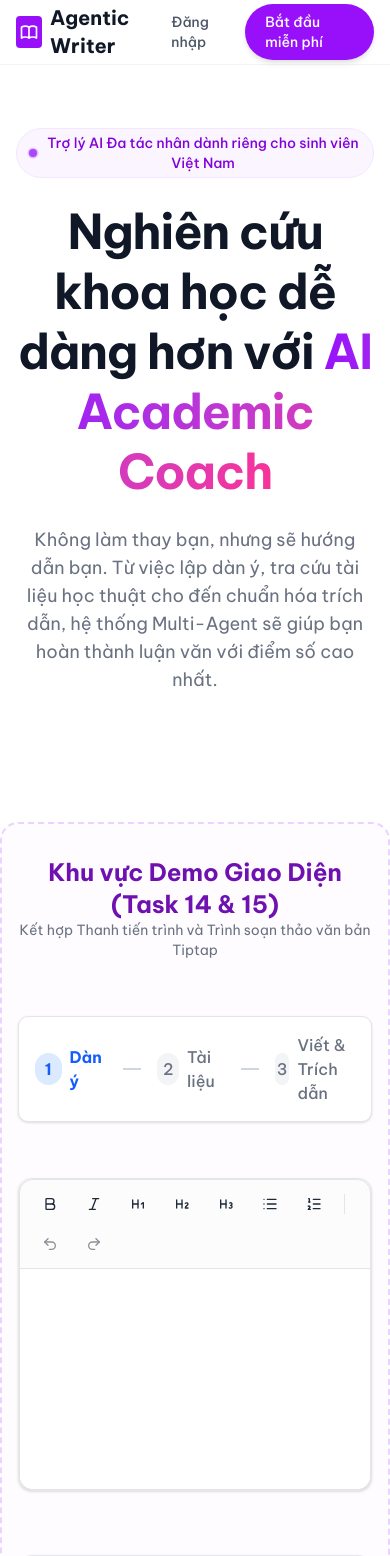
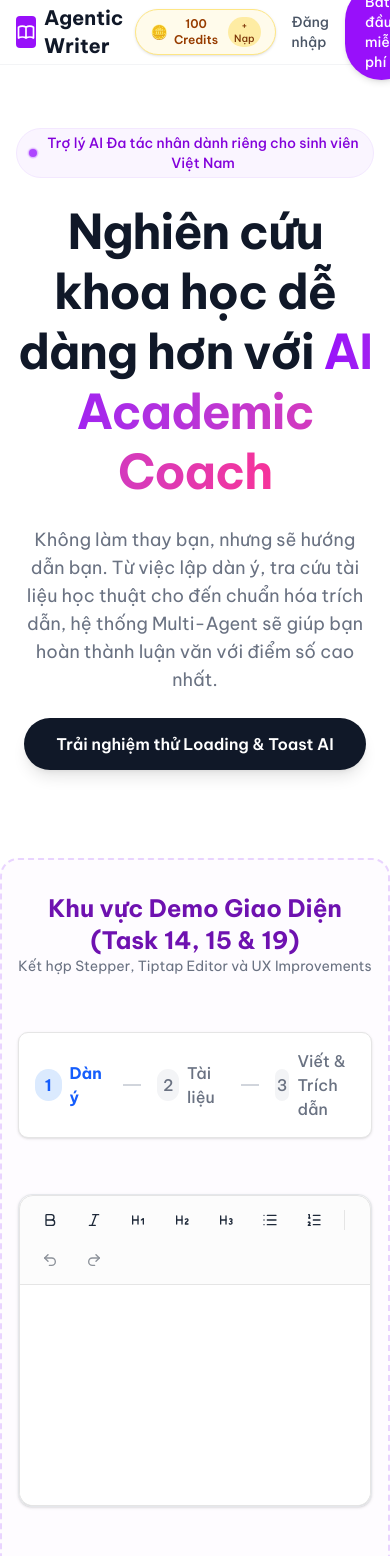
Before and after one commit to anhtus-304/academic-writing-coach, a Next.js app in the folder frontend/: page / in a window 390 px wide. Shown: the top 1556 px of the page. Built offline with nearby package versions, Linux system fonts and the light colour scheme; no server answers.

Commit message:
Hoàn thành Task 19: Tích hợp hiệu ứng Loading, Toast notification và bảng hướng dẫn TourGuide

```diff
--- a/frontend/package.json
+++ b/frontend/package.json
@@ -34,6 +34,7 @@
     "react": "19.2.4",
     "react-dom": "19.2.4",
     "react-hot-toast": "^2.6.0",
+    "react-joyride": "^3.2.0",
     "shadcn": "^4.16.1",
     "tailwind-merge": "^3.6.0",
     "tw-animate-css": "^1.4.0",
--- a/frontend/src/app/page.tsx
+++ b/frontend/src/app/page.tsx
@@ -1,11 +1,38 @@
+'use client';
 import Link from 'next/link';
+import { useState } from 'react';
 import StepperBar from '@/components/StepperBar';
+import CreditBalance from '@/components/CreditBalance';
 import AIUseLog from '@/components/AIUseLog';
 import { TiptapEditor } from '@/components/editor/TiptapEditor';
 
+// Các Component mới của Task 19
+import LoadingAgent from '@/components/common/LoadingAgent';
+import TourGuide from '@/components/common/TourGuide';
+import { Toaster, toast } from 'react-hot-toast';
+
 export default function LandingPage() {
+  // Biến trạng thái để bật/tắt hiệu ứng Loading
+  const [isLoading, setIsLoading] = useState(false);
+
+  // Hàm mô phỏng việc gọi AI để test hiệu ứng
+  const handleTestAI = () => {
+    setIsLoading(true);
+    toast.loading('Đang kết nối hệ thống AI...', { id: 'ai-toast' });
+
+    // Giả lập AI suy nghĩ 3 giây rồi báo thành công
+    setTimeout(() => {
+      setIsLoading(false);
+      toast.success('Thành công! AI đã xử lý xong.', { id: 'ai-toast' });
+    }, 3000);
+  };
+
   return (
     <div className="bg-white text-gray-800 antialiased overflow-x-hidden min-h-screen flex flex-col">
+      {/* Kích hoạt Tour hướng dẫn và Thông báo Toast */}
+      {/* <TourGuide/> */}
+      <Toaster position="bottom-right" reverseOrder={false} />
+
       {/* Navbar */}
       <nav className="fixed w-full z-50 top-0 bg-white/80 backdrop-blur-md border-b border-gray-100">
         <div className="max-w-7xl mx-auto px-4 sm:px-6 lg:px-8 flex justify-between items-center h-16">
@@ -24,6 +51,10 @@ export default function LandingPage() {
           </div>
 
           <div className="flex items-center space-x-4">
+            {/* Điểm neo số 3 cho Tour hướng dẫn */}
+            <div className="tour-step-3">
+              <CreditBalance />
+            </div>
             <Link href="/auth/signin" className="text-sm font-medium text-gray-600 hover:text-gray-900 transition">Đăng nhập</Link>
             <Link href="/auth/signup" className="bg-purple-600 text-white px-5 py-2 rounded-full text-sm font-medium hover:bg-purple-700 transition shadow-md hover:shadow-lg">Bắt đầu miễn phí</Link>
           </div>
@@ -42,28 +73,40 @@ export default function LandingPage() {
         <h1 className="text-5xl md:text-6xl font-extrabold text-gray-900 tracking-tight leading-tight mb-6 max-w-4xl">
           Nghiên cứu khoa học dễ dàng hơn với <span className="text-transparent bg-clip-text bg-gradient-to-r from-purple-600 to-pink-500">AI Academic Coach</span>
         </h1>
-        <p className="text-lg md:text-xl text-gray-500 mb-10 max-w-2xl">
+        <p className="text-lg md:text-xl text-gray-500 mb-6 max-w-2xl">
           Không làm thay bạn, nhưng sẽ hướng dẫn bạn. Từ việc lập dàn ý, tra cứu tài liệu học thuật cho đến chuẩn hóa trích dẫn, hệ thống Multi-Agent sẽ giúp bạn hoàn thành luận văn với điểm số cao nhất.
         </p>
+
+        {/* Nút Test Hiệu ứng Loading và Toast */}
+        <button
+          onClick={handleTestAI}
+          className="bg-gray-900 text-white px-8 py-3.5 rounded-full text-base font-semibold hover:bg-gray-800 transition shadow-lg flex items-center justify-center"
+        >
+          Trải nghiệm thử Loading & Toast AI
+        </button>
       </section>
 
-      {/* KHU VỰC DEMO GIAO DIỆN (NỐI CODE FE1 & FE2) */}
+      {/* KHU VỰC DEMO GIAO DIỆN */}
       <section className="py-12 bg-white">
         <div className="max-w-5xl mx-auto px-4 sm:px-6 lg:px-8 flex flex-col gap-6 p-8 border-2 border-dashed border-purple-200 rounded-2xl bg-purple-50/30">
           <div className="text-center mb-4">
-            <h2 className="text-2xl font-bold text-purple-800">Khu vực Demo Giao Diện (Task 14 & 15)</h2>
-            <p className="text-gray-500 text-sm">Kết hợp Thanh tiến trình và Trình soạn thảo văn bản Tiptap</p>
+            <h2 className="text-2xl font-bold text-purple-800">Khu vực Demo Giao Diện (Task 14, 15 & 19)</h2>
+            <p className="text-gray-500 text-sm">Kết hợp Stepper, Tiptap Editor và UX Improvements</p>
           </div>
 
-          {/* Thanh Stepper Bar (Của Vi) */}
-          <StepperBar />
+          {/* Điểm neo số 1 cho Tour hướng dẫn */}
+          <div className="tour-step-1">
+            <StepperBar />
+          </div>
 
-          {/* Trình soạn thảo văn bản (Của Bảo Châu) - Được bọc khung trắng bo góc */}
-          <div className="bg-white rounded-xl shadow-sm border border-gray-200 overflow-hidden my-4 min-h-[300px]">
+          {/* Hiệu ứng Loading sẽ hiện ra ở đây khi bấm nút Test */}
+          {isLoading && <LoadingAgent text="AI đang phân tích tài liệu..." />}
+
+          {/* Điểm neo số 2 cho Tour hướng dẫn */}
+          <div className="tour-step-2 bg-white rounded-xl shadow-sm border border-gray-200 overflow-hidden my-4 min-h-[300px]">
              <TiptapEditor />
           </div>
 
-          {/* Bảng Lịch sử AI Use Log (Của Vi) */}
           <AIUseLog />
         </div>
       </section>
--- a/frontend/src/components/common/LoadingAgent.tsx
+++ b/frontend/src/components/common/LoadingAgent.tsx
@@ -0,0 +1,26 @@
+'use client';
+import React from 'react';
+import { motion } from 'framer-motion';
+
+export default function LoadingAgent({ text = "AI đang suy nghĩ..." }: { text?: string }) {
+  return (
+    <div className="flex flex-col items-center justify-center p-6 space-y-4 bg-purple-50/50 rounded-xl border border-purple-100 my-4">
+      <div className="flex space-x-2">
+        {[0, 1, 2].map((index) => (
+          <motion.div
+            key={index}
+            className="w-3 h-3 bg-purple-500 rounded-full"
+            animate={{ y: ["0%", "-50%", "0%"] }}
+            transition={{
+              duration: 0.6,
+              repeat: Infinity,
+              ease: "easeInOut",
+              delay: index * 0.15,
+            }}
+          />
+        ))}
+      </div>
+      <p className="text-sm font-medium text-purple-700 animate-pulse">{text}</p>
+    </div>
+  );
+}
--- /dev/null
+++ b/frontend/src/components/common/TourGuide.tsx
@@ -0,0 +1,62 @@
+'use client';
+import React, { useState, useEffect } from 'react';
+import dynamic from 'next/dynamic';
+
+// @ts-ignore
+const Joyride = dynamic(() => import('react-joyride'), { ssr: false }) as any;
+
+export default function TourGuide() {
+  const [isMounted, setIsMounted] = useState(false);
+  const [runTour, setRunTour] = useState(false);
+
+  useEffect(() => {
+    setIsMounted(true);
+
+    // Bắt hệ thống chờ đúng 1 giây (1000ms) để tải xong HTML rồi mới bật Tour
+    const timer = setTimeout(() => {
+      setRunTour(true);
+    }, 1000);
+
+    // Dọn dẹp bộ đếm khi tắt
+    return () => clearTimeout(timer);
+  }, []);
+
+  const steps: any = [
+    {
+      target: '.tour-step-1',
+      content: 'Chào mừng bạn! Đây là thanh tiến trình 3 bước để hoàn thành luận văn.',
+      disableBeacon: true,
+    },
+    {
+      target: '.tour-step-2',
+      content: 'Khung soạn thảo thông minh tích hợp AI đa tác nhân.',
+    },
+    {
+      target: '.tour-step-3',
+      content: 'Bấm vào đây để nạp thêm Credit khi cần nhé!',
+    }
+  ];
+
+  if (!isMounted) return null;
+
+  return (
+    <Joyride
+      steps={steps}
+      run={runTour}
+      continuous={true}
+      showSkipButton={true}
+      styles={{
+        options: {
+          primaryColor: '#9333ea',
+          zIndex: 10000, // Tăng mức độ ưu tiên hiển thị lên cao nhất để không bị Navbar đè lên
+        }
+      }}
+      locale={{
+        last: 'Hoàn thành',
+        next: 'Tiếp theo',
+        skip: 'Bỏ qua',
+        back: 'Quay lại'
+      }}
+    />
+  );
+}
```
Also changed, not shown: frontend/src/components/common/AIUseLog.tsx (deleted), 1 other file (tests, documents, lock files or other folders).
